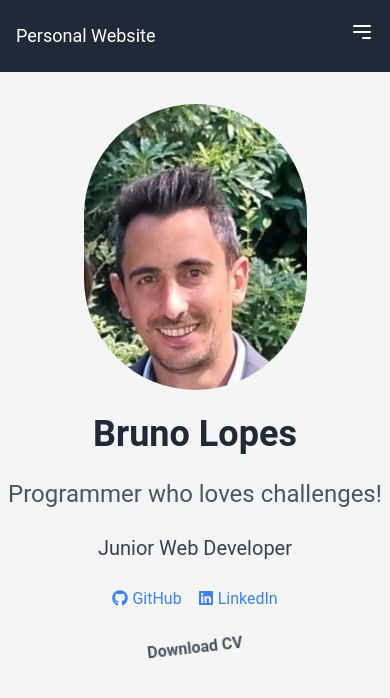
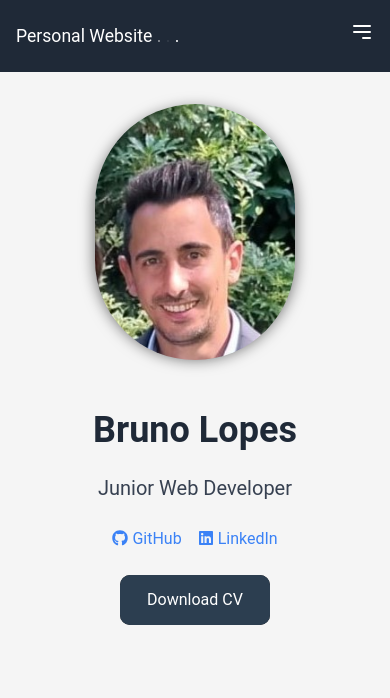
Before and after one commit to lBrunoLopes/Personal-Website, a React (Create React App) app: page / in a window 390 px wide. Shown: the top 698 px of the page. Built offline with nearby package versions, Linux system fonts and the light colour scheme.

Commit message:
add more styles

```diff
--- a/src/index.css
+++ b/src/index.css
@@ -62,29 +62,6 @@ body {
     padding: 0 1rem;
   }
 
-  .profile {
-    text-align: center;
-    padding: 2rem;
-    background: #fff;
-    box-shadow: 0 2px 4px rgba(0, 0, 0, 0.1);
-    border-radius: 8px;
-    margin-bottom: 2rem;
-  }
-
-  .profile img {
-    border-radius: 50%;
-    box-shadow: 0 2px 4px rgba(0, 0, 0, 0.1);
-  }
-
-  .profile h2 {
-    font-size: 2rem;
-    margin: 1rem 0 0.5rem;
-  }
-
-  .profile p {
-    margin: 0.5rem 0;
-  }
-
   .skills, .experience {
     background: #fff;
     box-shadow: 0 2px 4px rgba(0, 0, 0, 0.1);
@@ -132,54 +109,32 @@ body {
     margin: 0;
   }
 
-/* @keyframes float {
-    0% {
-      box-shadow: 0 5px 15px 0px rgba(0,0,0,0.6);
-      transform: translatey(0px);
-    }
-    50% {
-      box-shadow: 0 25px 15px 0px rgba(0,0,0,0.2);
-      transform: translatey(-20px);
-    }
-    100% {
-      box-shadow: 0 5px 15px 0px rgba(0,0,0,0.6);
-      transform: translatey(0px);
-    }
-}
 
-.avatar {
-  margin-top: 2rem;
+  .flip-box {
     width: 200px;
     height: 250px;
-	box-sizing: border-box;
-	border-width: 4px white solid;
-	border-radius: 100%;
-	overflow: hidden;
-	box-shadow: 0 5px 15px 0px rgba(0,0,0,0.6);
-	transform: translatey(0px);
-	animation: float 6s ease-in-out infinite;
-	img { width: 100%; height: auto; }
-} */
-
-.flip-box {
     -ms-transform-style: preserve-3d;
     transform-style: preserve-3d;
     -webkit-transform-style: preserve-3d;
     perspective: 1000px;
     -webkit-perspective: 1000px;
+    margin-top: 2rem;
+    margin-bottom: 2rem;
   }
 
   .flip-box-front,
   .flip-box-back {
-  margin-top: 2rem;
+    width: 100%;
+    height: 100%;
     background-size: cover;
     background-position: center;
-  border-radius: 8px;
-  -ms-transition: transform 0.7s cubic-bezier(.4,.2,.2,1);
-  transition: transform 0.7s cubic-bezier(.4,.2,.2,1);
-  -webkit-transition: transform 0.7s cubic-bezier(.4,.2,.2,1);
+    border-radius: 9999px;
+    -ms-transition: transform 0.8s cubic-bezier(.4,.2,.2,1);
+    transition: transform 0.8s cubic-bezier(.4,.2,.2,1);
+    -webkit-transition: transform 0.8s cubic-bezier(.4,.2,.2,1);
     -webkit-backface-visibility: hidden;
     backface-visibility: hidden;
+    box-shadow: 0 5px 15px 0px rgba(0,0,0,0.6);
   }
 
   .flip-box-front {
@@ -205,7 +160,13 @@ body {
     top: 0;
     left: 0;
     width: 100%;
-
+    height: 100%;
+    display: flex;
+    align-items: center;
+    justify-content: center;
+    background-color: #2c3e50;
+    padding: 1rem;
+    border-radius: 9999px;
     -ms-transform: rotateY(180deg);
     -webkit-transform: rotateY(180deg);
     transform: rotateY(180deg);
@@ -224,7 +185,11 @@ body {
   }
 
   .flip-box-header {
-  font-size: 34px;
+    text-align: center;
+    font-size: clamp(1rem, 4vw, 2rem);
+    color: hsl(0 0% 98%);
+    margin: 0;
+    padding: 1;
   }
 
 
@@ -310,75 +275,136 @@ body {
 	        animation: heartbeat 1.5s ease-in-out infinite both;
 }
 
-@-webkit-keyframes shake-lr {
-  0%,
+.glow-on-hover {
+  width: 150px;
+  height: 50px;
+  border: none;
+  outline: none;
+  color: #fff;
+  background: #111;
+  cursor: pointer;
+  position: relative;
+  z-index: 0;
+  border-radius: 10px;
+}
+
+.glow-on-hover:before {
+  content: '';
+  background: linear-gradient(45deg, #ff0000, #ff7300, #fffb00, #48ff00, #00ffd5, #002bff, #7a00ff, #ff00c8, #ff0000);
+  position: absolute;
+  top: -2px;
+  left:-2px;
+  background-size: 400%;
+  z-index: -1;
+  filter: blur(5px);
+  width: calc(100% + 4px);
+  height: calc(100% + 4px);
+  animation: glowing 20s linear infinite;
+  opacity: 0;
+  transition: opacity .3s ease-in-out;
+  border-radius: 10px;
+}
+
+.glow-on-hover:active {
+  color: #2c3e50;
+}
+
+.glow-on-hover:active:after {
+  background: transparent;
+}
+
+.glow-on-hover:hover:before {
+  opacity: 1;
+}
+
+.glow-on-hover:after {
+  z-index: -1;
+  content: '';
+  position: absolute;
+  width: 100%;
+  height: 100%;
+  background: #2c3e50;
+  left: 0;
+  top: 0;
+  border-radius: 10px;
+}
+
+@keyframes glowing {
+  0% { background-position: 0 0; }
+  50% { background-position: 400% 0; }
+  100% { background-position: 0 0; }
+}
+
+@keyframes flash {
+  0% {
+    opacity: 1;
+  }
+  50% {
+    opacity: 0;
+  }
   100% {
-    -webkit-transform: rotate(0deg);
-            transform: rotate(0deg);
-    -webkit-transform-origin: 50% 50%;
-            transform-origin: 50% 50%;
-  }
-  10% {
-    -webkit-transform: rotate(8deg);
-            transform: rotate(8deg);
-  }
-  20%,
-  40%,
-  60% {
-    -webkit-transform: rotate(-10deg);
-            transform: rotate(-10deg);
-  }
-  30%,
-  50%,
-  70% {
-    -webkit-transform: rotate(10deg);
-            transform: rotate(10deg);
-  }
-  80% {
-    -webkit-transform: rotate(-8deg);
-            transform: rotate(-8deg);
-  }
-  90% {
-    -webkit-transform: rotate(8deg);
-            transform: rotate(8deg);
-  }
-}
-@keyframes shake-lr {
-  0%,
-  100% {
-    -webkit-transform: rotate(0deg);
-            transform: rotate(0deg);
-    -webkit-transform-origin: 50% 50%;
-            transform-origin: 50% 50%;
-  }
-  10% {
-    -webkit-transform: rotate(8deg);
-            transform: rotate(8deg);
-  }
-  20%,
-  40%,
-  60% {
-    -webkit-transform: rotate(-10deg);
-            transform: rotate(-10deg);
-  }
-  30%,
-  50%,
-  70% {
-    -webkit-transform: rotate(10deg);
-            transform: rotate(10deg);
-  }
-  80% {
-    -webkit-transform: rotate(-8deg);
-            transform: rotate(-8deg);
-  }
-  90% {
-    -webkit-transform: rotate(8deg);
-            transform: rotate(8deg);
+    opacity: 1;
   }
 }
 
-.shake-lr {
-  margin-top: 1rem;
-	-webkit-animation: shake-lr 4s cubic-bezier(0.455, 0.030, 0.515, 0.955) infinite both;
-	        animation: shake-lr 4s cubic-bezier(0.455, 0.030, 0.515, 0.955) infinite both;
+.flashing-dot span {
+  opacity: 1;
+  animation: flash 1.5s infinite;
 }
+
+.flashing-dot span:nth-child(1) {
+  animation-delay: 0s;
+}
+
+.flashing-dot span:nth-child(2) {
+  animation-delay: 0.5s;
+}
+
+.flashing-dot span:nth-child(3) {
+  animation-delay: 1s;
+}
+
+.text {
+	font-family: "serif";
+  font-weight: bold;
+	font-size: 50px;
+	display: flex;
+	position: absolute;
+	top: 5vh;
+	left: 50%;
+	transform: translateX(-50%);
+	user-select: none;
+
+	.wrapper {
+		padding-left: 20px;
+		padding-right: 20px;
+		padding-bottom: 10px;
+		.letter {
+			transition: ease-out 1s;
+			transform: translateY(40%);
+		}
+		.shadow {
+			transform: scale(1, -1);
+			color: #b3afaf;
+      opacity: 0.2;
+      box-shadow: none;
+			transition: ease-in 3s, ease-out 3s;
+		}
+		&:hover {
+			.letter {
+				transform: translateY(-200%);
+			}
+			.shadow {
+				opacity: 0;
+				transform: translateY(200%);
+			}
+		}
+	}
+}
+
+.caixa {
+  position: inherit;
+  max-width: 1200px;
+  padding-top: 100px;
+  margin: 1rem auto;
+}
--- a/src/pages/Home.js
+++ b/src/pages/Home.js
@@ -23,18 +23,13 @@ const Home = () => {
                 <div className="flip-box-front text-center">
                     <img src="/profile.jpg" alt="profile" className="rounded-full" />
                 </div>
-                <div className="flip-box-back text-center">
-                    <h3 className="flip-box-header">Lets test to see how it works</h3>
-                </div>
+            <div className="flip-box-back text-center">
+                <h3 className="flip-box-header">Programmer who loves challenges!</h3>
             </div>
-
+            </div>
 
             <div className="text-center">
                 <p className="text-4xl font-bold text-gray-800">Bruno Lopes</p>
-            </div>
-
-            <div className="text-center">
-                <p className="text-2xl text-gray-600">Programmer who loves challenges!</p>
             </div>
 
             <p className="text-xl text-gray-700">Junior Web Developer</p>
@@ -58,17 +53,16 @@ const Home = () => {
                 </a>
             </div>
 
-            <div className="shake-lr">
+            <button className="glow-on-hover">
                 <a
                     href="/BrunoLopes-cv.pdf"
                     download
-                    className="text-gray-600 hover:text-gray-900 font-semibold"
                     target="_blank"
                     rel="noopener noreferrer"
                 >
                     Download CV
                 </a>
-            </div>
+            </button>
         </div>
     );
 };
--- a/src/pages/Nav.js
+++ b/src/pages/Nav.js
@@ -17,7 +17,7 @@ const Navbar = () => {
     return (
         <nav className="bg-gray-800 py-1">
             <div className="container mx-auto flex justify-between items-center px-4">
-              <Link to="/" className="tracking-out-expand">Personal Website</Link>
+              <Link to="/" className="flashing-dot">Personal Website<span> . </span> <span> . </span> <span> . </span></Link>
                 <div className="md:hidden">
                     <button
                         onClick={() => setIsOpen(!isOpen)}
--- a/src/pages/Skills.js
+++ b/src/pages/Skills.js
@@ -14,9 +14,35 @@ import { IoLogoGithub } from "react-icons/io";
 
 const Skills = () => {
     return (
-        <div className="container mx-auto px-4 sm:px-6 lg:px-10 mt-8">
-            <h2 className="text-4xl font-bold text-center mb-8">Skills</h2>
-            <div className="grid gap-4 grid-cols-1 sm:grid-cols-2 md:grid-cols-3 lg:grid-cols-4">
+        <div className="mx-auto px-4 sm:px-6 lg:px-10 mt-8">
+            <div class="overlay"></div>
+            <div class="text">
+                <div class="wrapper">
+                    <div id="L" class="letter">S</div>
+                    <div class="shadow">S</div>
+                </div>
+                <div class="wrapper">
+                    <div id="I" class="letter">K</div>
+                    <div class="shadow">K</div>
+                </div>
+                <div class="wrapper">
+                    <div id="G" class="letter">I</div>
+                    <div class="shadow">I</div>
+                </div>
+                <div class="wrapper">
+                    <div id="H" class="letter">L</div>
+                    <div class="shadow">L</div>
+                </div>
+                <div class="wrapper">
+                    <div id="T" class="letter">L</div>
+                    <div class="shadow">L</div>
+                </div>
+                <div class="wrapper">
+                    <div id="N" class="letter">S</div>
+                    <div class="shadow">S</div>
+                </div>
+            </div>
+            <div className="caixa grid gap-4 grid-cols-1 sm:grid-cols-2 md:grid-cols-3 lg:grid-cols-4">
                 <SkillLink href="https://www.javascript.com/" title="Javascript">
                     <IoLogoJavascript className="w-20 h-20 mx-auto" />
                 </SkillLink>
```
Lines whose indentation alone changed are shown as unchanged.
